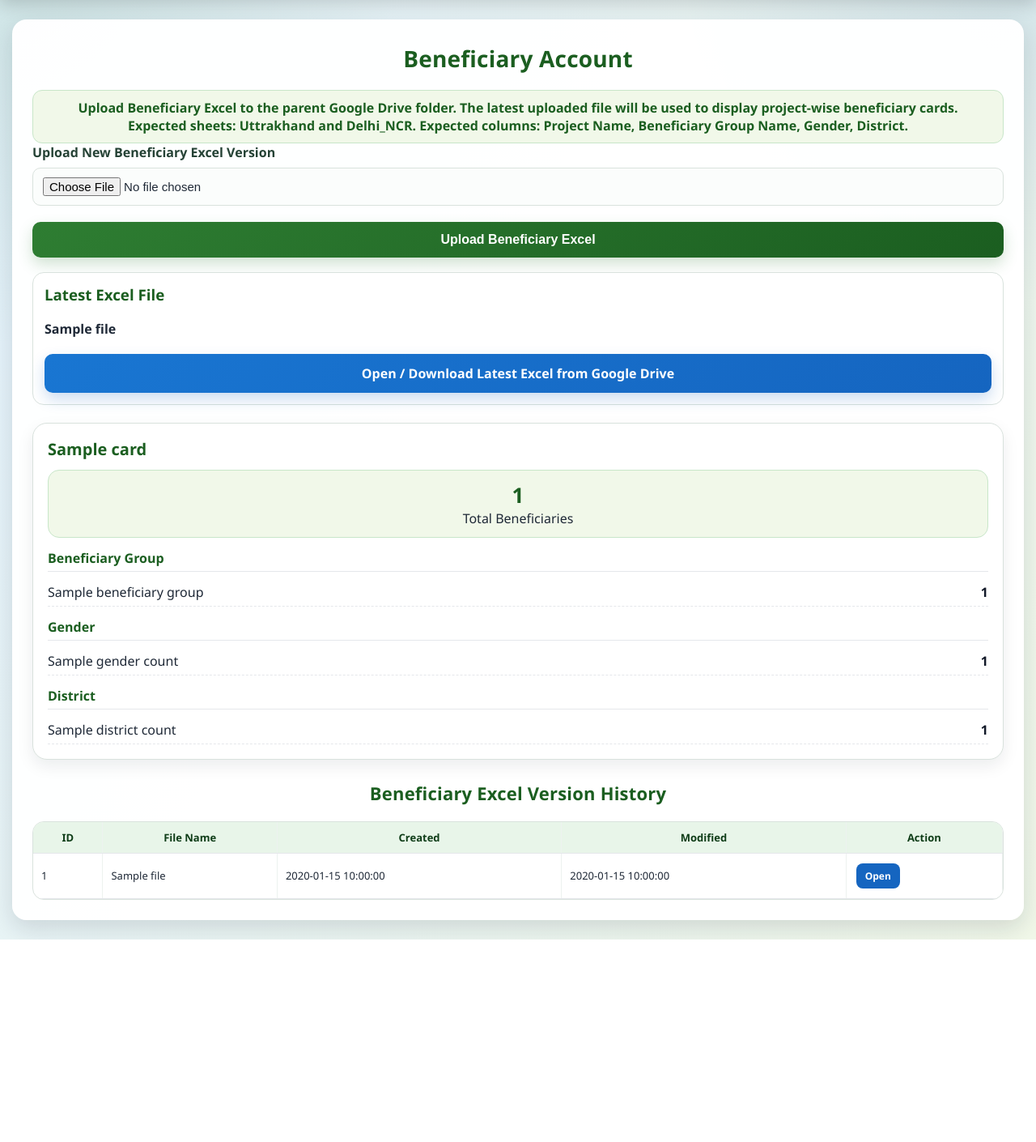
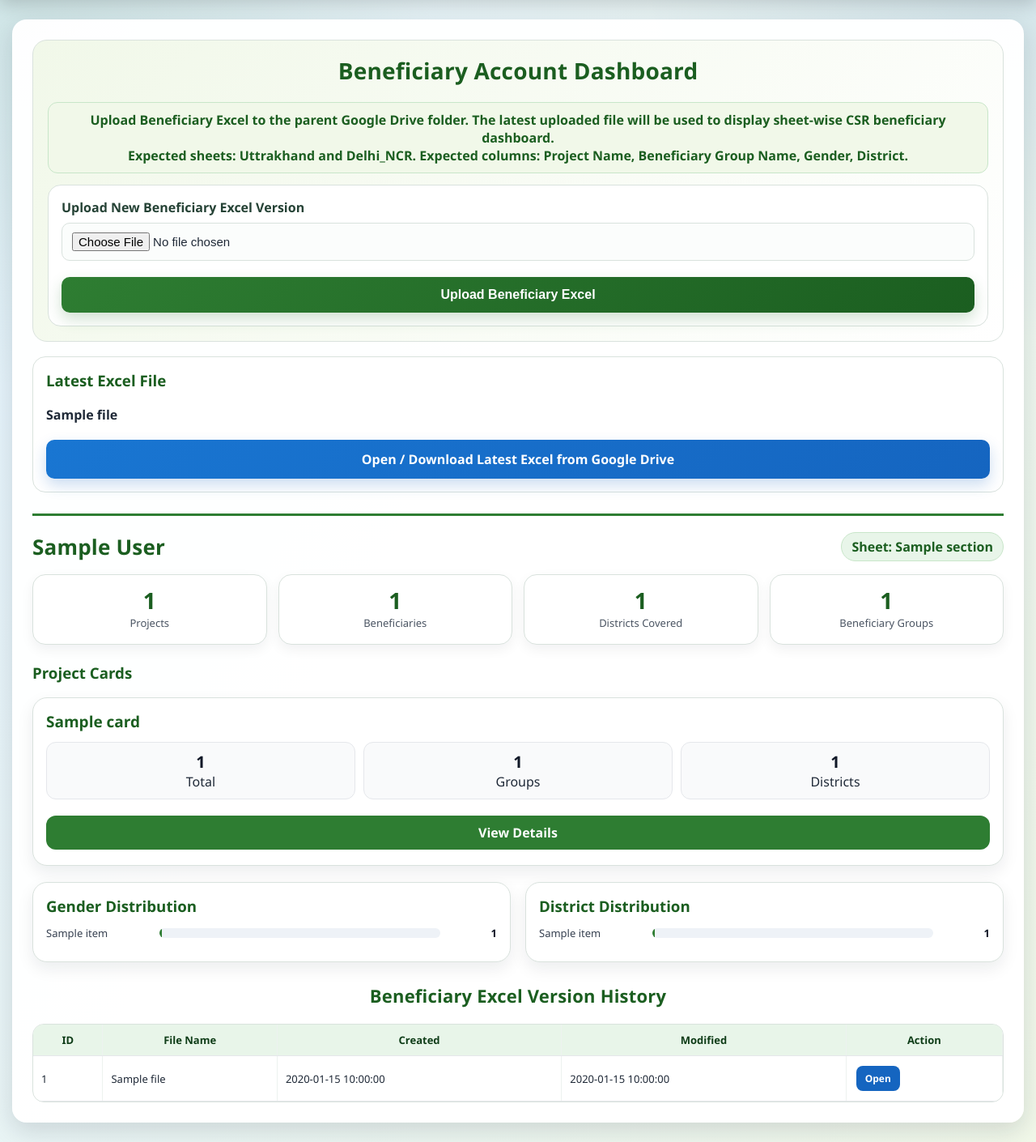
Before and after one commit to ouproject2021-arch/Ummid_Project, a Flask app: template templates/beneficiary_account.html in a window 1280 px wide. Shown: the part 66-1476 px from the top of the page at 81% size. Before the commit the page ends 1226 px from the top, so only its background shows below. Run offline with Flask 3, Linux system fonts and the light colour scheme; the template is opened without the code that fills it: most values are stand-ins (such as "Sample title", 1, 10 or a date in 2020); some libraries are stand-ins or nearby versions.

Commit message:
Add files via upload

```diff
--- a/templates/beneficiary_account.html
+++ b/templates/beneficiary_account.html
@@ -2,17 +2,42 @@
 <link rel="stylesheet" href="{{ url_for('static', filename='style.css') }}">
 <script src="{{ url_for('static', filename='app.js') }}"></script>
 <style>
-.beneficiary-card-grid{display:grid;grid-template-columns:repeat(auto-fit,minmax(320px,1fr));gap:18px;margin-top:22px;}
-.beneficiary-card{background:#ffffff;border:1px solid #d9e2dd;border-radius:18px;padding:18px;box-shadow:0 8px 20px rgba(15,23,42,0.08);}
-.beneficiary-card h3{margin:0 0 12px;color:#1b5e20;font-size:20px;}
-.beneficiary-total{background:#f1f8e9;border:1px solid #c8e6c9;border-radius:14px;padding:12px;text-align:center;margin-bottom:14px;}
-.beneficiary-total strong{display:block;color:#1b5e20;font-size:26px;}
-.card-section{margin-top:14px;}
-.card-section-title{font-weight:bold;color:#1b5e20;margin-bottom:8px;border-bottom:1px solid #e5e7eb;padding-bottom:5px;}
+.beneficiary-hero{background:linear-gradient(135deg,#f1f8e9,#ffffff);border:1px solid #d9e2dd;border-radius:18px;padding:18px;margin-bottom:18px;}
+.upload-panel{background:#ffffff;border:1px solid #d9e2dd;border-radius:16px;padding:16px;margin-top:14px;}
+.file-box{background:#ffffff;border:1px solid #d9e2dd;border-radius:16px;padding:16px;margin-top:18px;}
+.sheet-section{margin-top:26px;border-top:3px solid #2e7d32;padding-top:20px;}
+.sheet-header{display:flex;align-items:center;justify-content:space-between;gap:12px;margin-bottom:14px;}
+.sheet-header h2{margin:0;color:#1b5e20;font-size:26px;}
+.sheet-badge{background:#e8f5e9;color:#1b5e20;border:1px solid #c8e6c9;border-radius:999px;padding:6px 12px;font-weight:bold;}
+.kpi-grid{display:grid;grid-template-columns:repeat(4,1fr);gap:14px;margin:16px 0;}
+.kpi-card{background:#ffffff;border:1px solid #d9e2dd;border-radius:16px;padding:16px;text-align:center;box-shadow:0 6px 16px rgba(15,23,42,0.06);}
+.kpi-card strong{display:block;color:#1b5e20;font-size:28px;line-height:1.1;}
+.kpi-card span{font-size:13px;color:#4b5563;}
+.project-grid{display:grid;grid-template-columns:repeat(auto-fit,minmax(310px,1fr));gap:16px;margin-top:16px;}
+.project-card{background:#ffffff;border:1px solid #d9e2dd;border-radius:18px;padding:16px;box-shadow:0 8px 20px rgba(15,23,42,0.08);}
+.project-card h3{margin:0 0 10px;color:#1b5e20;font-size:19px;}
+.card-metrics{display:grid;grid-template-columns:repeat(3,1fr);gap:10px;margin:12px 0;}
+.metric-box{background:#f9fafb;border:1px solid #e5e7eb;border-radius:12px;padding:10px;text-align:center;}
+.metric-box strong{display:block;color:#111827;font-size:20px;}
+.details-toggle{display:none;}
+.details-button{display:inline-block;width:100%;text-align:center;background:#2e7d32;color:#fff;border-radius:12px;padding:10px 12px;margin-top:8px;cursor:pointer;font-weight:bold;}
+.details-content{display:none;margin-top:12px;border-top:1px solid #e5e7eb;padding-top:12px;}
+.details-toggle:checked + .details-button + .details-content{display:block;}
+.card-section{margin-top:12px;}
+.card-section-title{font-weight:bold;color:#1b5e20;margin-bottom:8px;}
 .count-row{display:flex;justify-content:space-between;gap:10px;padding:6px 0;border-bottom:1px dashed #e5e7eb;}
-.count-row span:last-child{font-weight:bold;color:#111827;}
-.file-box{background:#fff;border:1px solid #d9e2dd;border-radius:14px;padding:14px;margin-top:18px;}
-@media(max-width:800px){.beneficiary-card-grid{grid-template-columns:1fr;}}
+.count-row span:last-child{font-weight:bold;}
+.chart-grid{display:grid;grid-template-columns:repeat(2,1fr);gap:18px;margin-top:20px;}
+.chart-card{background:#ffffff;border:1px solid #d9e2dd;border-radius:18px;padding:16px;box-shadow:0 8px 20px rgba(15,23,42,0.08);}
+.chart-card h3{margin:0 0 12px;color:#1b5e20;}
+.bar-row{display:grid;grid-template-columns:130px 1fr 60px;gap:10px;align-items:center;margin:10px 0;}
+.bar-label{font-size:13px;color:#374151;overflow:hidden;text-overflow:ellipsis;white-space:nowrap;}
+.bar-track{height:12px;background:#eef2f7;border-radius:999px;overflow:hidden;}
+.bar-fill{height:100%;background:#2e7d32;border-radius:999px;}
+.bar-value{text-align:right;font-weight:bold;font-size:13px;color:#111827;}
+.empty-note{background:#fff3cd;border:1px solid #ffeeba;border-radius:12px;padding:12px;margin-top:12px;color:#856404;}
+@media(max-width:900px){.kpi-grid,.chart-grid{grid-template-columns:1fr 1fr;}.bar-row{grid-template-columns:100px 1fr 48px;}}
+@media(max-width:650px){.kpi-grid,.chart-grid,.card-metrics{grid-template-columns:1fr;}.sheet-header{flex-direction:column;align-items:flex-start;}}
 </style>
 </head><body>
 
@@ -32,15 +57,16 @@
     </div>
 </div>
 
-<div class="container"><div class="form-card" style="max-width:1300px;">
-<h2>Beneficiary Account</h2>
-
-<div class="page-note">
-Upload Beneficiary Excel to the parent Google Drive folder. The latest uploaded file will be used to display project-wise beneficiary cards.
+<div class="container"><div class="form-card" style="max-width:1400px;">
+<div class="beneficiary-hero">
+    <h2 style="margin-top:0;">Beneficiary Account Dashboard</h2>
+    <div class="page-note" style="margin-bottom:0;">
+        Upload Beneficiary Excel to the parent Google Drive folder. The latest uploaded file will be used to display sheet-wise CSR beneficiary dashboard.
         <br>
         Expected sheets: <strong>Uttrakhand</strong> and <strong>Delhi_NCR</strong>. Expected columns: <strong>Project Name</strong>, <strong>Beneficiary Group Name</strong>, <strong>Gender</strong>, <strong>District</strong>.
     </div>
 
+    <div class="upload-panel">
         <form method="post" enctype="multipart/form-data">
             <div class="form-grid">
                 <div class="form-group full">
@@ -51,13 +77,10 @@ Expected sheets: <strong>Uttrakhand</strong> and <strong>Delhi_NCR</strong>. Exp
             <button type="submit">Upload Beneficiary Excel</button>
         </form>
 
-{% if success %}
-<p class="success">Beneficiary Excel uploaded successfully ✅</p>
-{% endif %}
-
-{% if error %}
-<p class="error">{{ error }}</p>
-{% endif %}
+        {% if success %}<p class="success">Beneficiary Excel uploaded successfully ✅</p>{% endif %}
+        {% if error %}<p class="error">{{ error }}</p>{% endif %}
+    </div>
+</div>
 
 {% if latest_file %}
 <div class="file-box">
@@ -68,42 +91,93 @@ Expected sheets: <strong>Uttrakhand</strong> and <strong>Delhi_NCR</strong>. Exp
     {% endif %}
 </div>
 
-{% if summary.project_cards %}
-<div class="beneficiary-card-grid">
-{% for card in summary.project_cards %}
-    <div class="beneficiary-card">
+{% if summary.sheet_sections %}
+{% for section in summary.sheet_sections %}
+<div class="sheet-section">
+    <div class="sheet-header">
+        <h2>{{ section.display_name }}</h2>
+        <span class="sheet-badge">Sheet: {{ section.sheet_name }}</span>
+    </div>
+
+    <div class="kpi-grid">
+        <div class="kpi-card"><strong>{{ section.project_count }}</strong><span>Projects</span></div>
+        <div class="kpi-card"><strong>{{ section.total_beneficiaries }}</strong><span>Beneficiaries</span></div>
+        <div class="kpi-card"><strong>{{ section.district_count }}</strong><span>Districts Covered</span></div>
+        <div class="kpi-card"><strong>{{ section.group_count }}</strong><span>Beneficiary Groups</span></div>
+    </div>
+
+    <h3 style="color:#1b5e20;margin-top:22px;">Project Cards</h3>
+    {% if section.project_cards %}
+    <div class="project-grid">
+    {% for card in section.project_cards %}
+        <div class="project-card">
             <h3>{{ card.project_name }}</h3>
 
-        <div class="beneficiary-total">
-            <strong>{{ card.total_beneficiaries }}</strong>
-            <span>Total Beneficiaries</span>
+            <div class="card-metrics">
+                <div class="metric-box"><strong>{{ card.total_beneficiaries }}</strong><span>Total</span></div>
+                <div class="metric-box"><strong>{{ card.beneficiary_group_count }}</strong><span>Groups</span></div>
+                <div class="metric-box"><strong>{{ card.district_count }}</strong><span>Districts</span></div>
             </div>
 
+            <input type="checkbox" class="details-toggle" id="details_{{ section.sheet_name }}_{{ loop.index }}">
+            <label class="details-button" for="details_{{ section.sheet_name }}_{{ loop.index }}">View Details</label>
+
+            <div class="details-content">
                 <div class="card-section">
                     <div class="card-section-title">Beneficiary Group</div>
-            {% for name, count in card.beneficiary_groups.items() %}
-            <div class="count-row"><span>{{ name }}</span><span>{{ count }}</span></div>
+                    {% for item in card.beneficiary_groups %}
+                    <div class="count-row"><span>{{ item.name }}</span><span>{{ item.count }}</span></div>
                     {% endfor %}
                 </div>
 
                 <div class="card-section">
                     <div class="card-section-title">Gender</div>
-            {% for name, count in card.gender_counts.items() %}
-            <div class="count-row"><span>{{ name }}</span><span>{{ count }}</span></div>
+                    {% for item in card.gender_counts %}
+                    <div class="count-row"><span>{{ item.name }}</span><span>{{ item.count }}</span></div>
                     {% endfor %}
                 </div>
 
                 <div class="card-section">
                     <div class="card-section-title">District</div>
-            {% for name, count in card.district_counts.items() %}
-            <div class="count-row"><span>{{ name }}</span><span>{{ count }}</span></div>
+                    {% for item in card.district_counts %}
+                    <div class="count-row"><span>{{ item.name }}</span><span>{{ item.count }}</span></div>
                     {% endfor %}
+                </div>
             </div>
         </div>
     {% endfor %}
     </div>
     {% else %}
-<p class="error">No project-wise beneficiary data found in the latest Excel file.</p>
+    <div class="empty-note">No project data found for this sheet.</div>
+    {% endif %}
+
+    <div class="chart-grid">
+        <div class="chart-card">
+            <h3>Gender Distribution</h3>
+            {% for item in section.gender_distribution %}
+            <div class="bar-row">
+                <div class="bar-label" title="{{ item.name }}">{{ item.name }}</div>
+                <div class="bar-track"><div class="bar-fill" style="width:{{ item.percent }}%;"></div></div>
+                <div class="bar-value">{{ item.count }}</div>
+            </div>
+            {% endfor %}
+        </div>
+
+        <div class="chart-card">
+            <h3>District Distribution</h3>
+            {% for item in section.district_distribution %}
+            <div class="bar-row">
+                <div class="bar-label" title="{{ item.name }}">{{ item.name }}</div>
+                <div class="bar-track"><div class="bar-fill" style="width:{{ item.percent }}%;"></div></div>
+                <div class="bar-value">{{ item.count }}</div>
+            </div>
+            {% endfor %}
+        </div>
+    </div>
+</div>
+{% endfor %}
+{% else %}
+<p class="error">No beneficiary dashboard data found in the latest Excel file.</p>
 {% endif %}
 
 {% else %}
```
Lines whose indentation alone changed are shown as unchanged.
